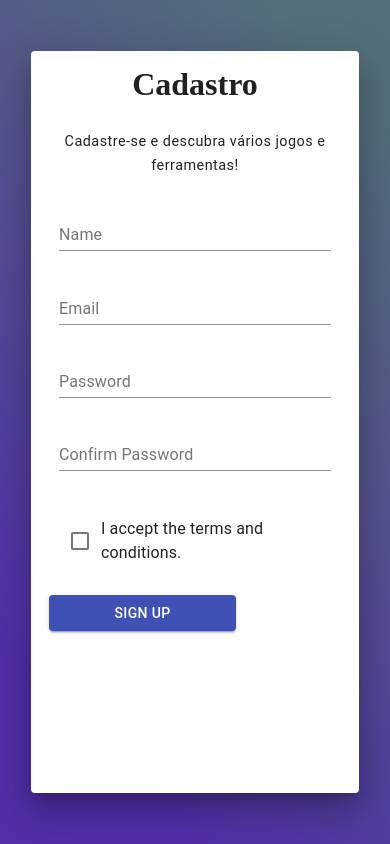
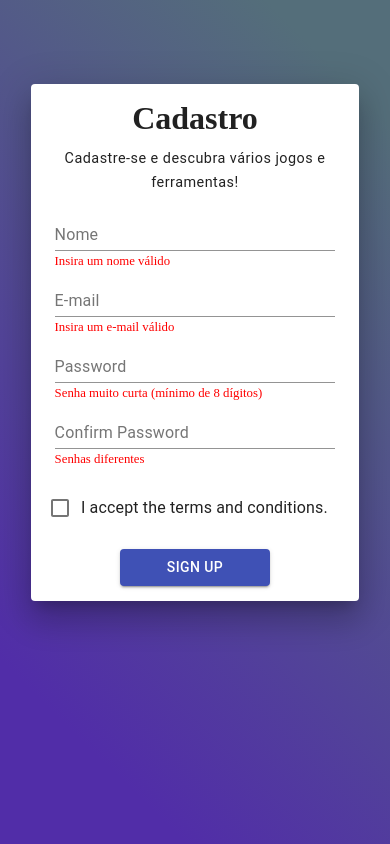
Before and after one commit to DevGabrielDeSouza/gama-desafio2, a React (Create React App) app: page / in a window 390 px wide. Built offline with nearby package versions, Linux system fonts and the light colour scheme; data requests are answered from the project's data file.

Commit message:
Responsive sign up form

```diff
--- a/src/components/Signup/index.tsx
+++ b/src/components/Signup/index.tsx
@@ -14,24 +14,24 @@ import { Container } from './style';
 const Signup: React.FC/*<{submitForm: any}>*/ = (/*{ submitForm }*/) => {
 	//const paperStyle = { padding: '4vmin 2vmin', display: "inline-block", maxWidth: 450, width: "80%", margin: "20px auto" }
 	const paperStyle = {
-		padding: '4vmin 2vmin 6vmin 2vmin',
+		padding: '4vmin 2vmin 4vmin 2vmin',
 		display: "inline-block",
-		position: "absolute" as "absolute",
-		top: "6%",
-		bottom: "6%",
-		minHeight: "500px",
+		//minHeight: "300px",
 		maxWidth: "80%",
+		margin: "10vh 0vh 0vh 0vh",
 	}
 	const headerStyle = { margin: 0, width: "100%", textAlign: "center" as "center", fontSize: "max(200%, 6vmin)"}
-	const descStyle = { textAlign: "center" as "center", margin: "3.2vh 0 1vh 0", fontSize: "max(90%, 2vmin)" }
-	const inputRegionStyle = { margin: "2vh 20px 3vh 20px" }
+	const descStyle = { textAlign: "center" as "center", margin: "10px 0 1vh 0", fontSize: "max(90%, 2vmin)" }
+	const inputRegionStyle = { width: "90%",}
 	const inputStyle = { height: "max(200%, 2vmin)" }
 	const marginTop = {
 		//background: "linear-gradient(45deg, #9013FE 15%, #50E3C2 90%)",
 		//background: "linear-gradient(45deg, #512DA8 15%, #546E7A 90%)",
 		minWidth: "100%",
-		minHeight: "max(620px, 100vh)",
 		display: "flex",
+		flexDirection: "column" as "column",
+		alignItems: "center" as "center",
+		position: "relative" as "relative",
 		justifyContent: "center",
 	}
 	const bg = {
@@ -41,12 +41,26 @@ const Signup: React.FC/*<{submitForm: any}>*/ = (/*{ submitForm }*/) => {
 		minHeight: "max(620px, 100vh)",
 		position: "fixed" as "fixed",
 	}
-	const acceptStyle = { margin: "20px" }
-	const buttonStyle = { width: "60%", margin: "10px 10px 10px 10px " }
+	const acceptStyle = { margin: "20px", width: "100%"}
+	const buttonStyle = { width: "150px", height: "100%"}
 
-	const handleChange = (e: React.ChangeEvent<HTMLTextAreaElement | HTMLInputElement>) => {
+	const warningStyle = { color: "red", margin: "0.5vh 0px 0px 0px", fontSize: "80%", /*display: "none"*/}
+
+	const formStyle = {
+		display: "flex",
+		flexDirection: "column" as "column",
+		alignItems: "center",
+	}
+
+	const handlePasswordConfirm = (e: React.ChangeEvent<HTMLTextAreaElement | HTMLInputElement>) => {
 		console.log(e.target.value)
 	}
+
+	const handlePassword = (e: React.ChangeEvent<HTMLTextAreaElement | HTMLInputElement>) => {
+		console.log(e.target.value)
+	}
+
+	const emptySpaceStyle = { width: "5px", height: "10vh", /*background: "red"*/}
 
 	return (
 		<Container>
@@ -59,18 +73,22 @@ const Signup: React.FC/*<{submitForm: any}>*/ = (/*{ submitForm }*/) => {
 							<Typography style={descStyle} variant='caption' gutterBottom>Cadastre-se e descubra vários jogos e ferramentas!</Typography>
 						</Grid>
 					</div>
-					<form>
+					<form style={formStyle}>
 						<div style={inputRegionStyle}>
-							<TextField style={inputStyle} fullWidth label='Name' placeholder="Enter your name" />
+							<TextField style={inputStyle} fullWidth label='Nome' placeholder="Insira seu nome" />
+							<span style={warningStyle}>Insira um nome válido</span>
 						</div>
 						<div style={inputRegionStyle}>
-							<TextField style={inputStyle} fullWidth label='Email' placeholder="Enter your email" />
+							<TextField style={inputStyle} fullWidth label='E-mail' placeholder="Insira seu e-mail" />
+							<span style={warningStyle}>Insira um e-mail válido</span>
 						</div>
 						<div style={inputRegionStyle}>
-							<TextField style={inputStyle} fullWidth label='Password' placeholder="Enter your password" onChange={()=>console.log("HOI")}/>
+							<TextField style={inputStyle} fullWidth label='Password' placeholder="Insira uma senha" onChange={handlePassword}/>
+							<span style={warningStyle}>Senha muito curta (mínimo de 8 dígitos)</span>
 						</div>
 						<div style={inputRegionStyle}>
-							<TextField style={inputStyle} fullWidth label='Confirm Password' placeholder="Confirm your password" onChange={handleChange}/>
+							<TextField style={inputStyle} fullWidth label='Confirm Password' placeholder="Confirm your password" onChange={handlePasswordConfirm}/>
+							<span style={warningStyle}>Senhas diferentes</span>
 						</div>
 						<FormControlLabel
 							control={<Checkbox name="checkedA" />}
@@ -80,6 +98,7 @@ const Signup: React.FC/*<{submitForm: any}>*/ = (/*{ submitForm }*/) => {
 						<Button type='submit' variant='contained' color='primary' style={buttonStyle}>Sign up</Button>
 					</form>
 				</Paper>
+				<div style={emptySpaceStyle}></div>
 			</Grid>
 		</Container>
 	);
```
